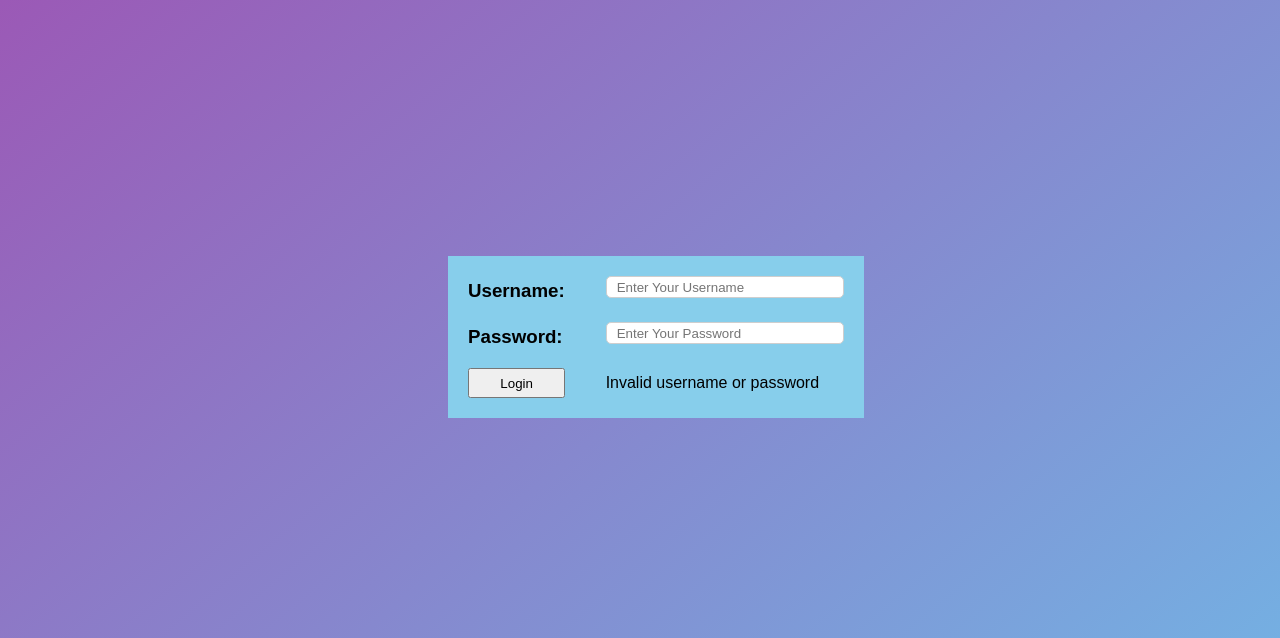
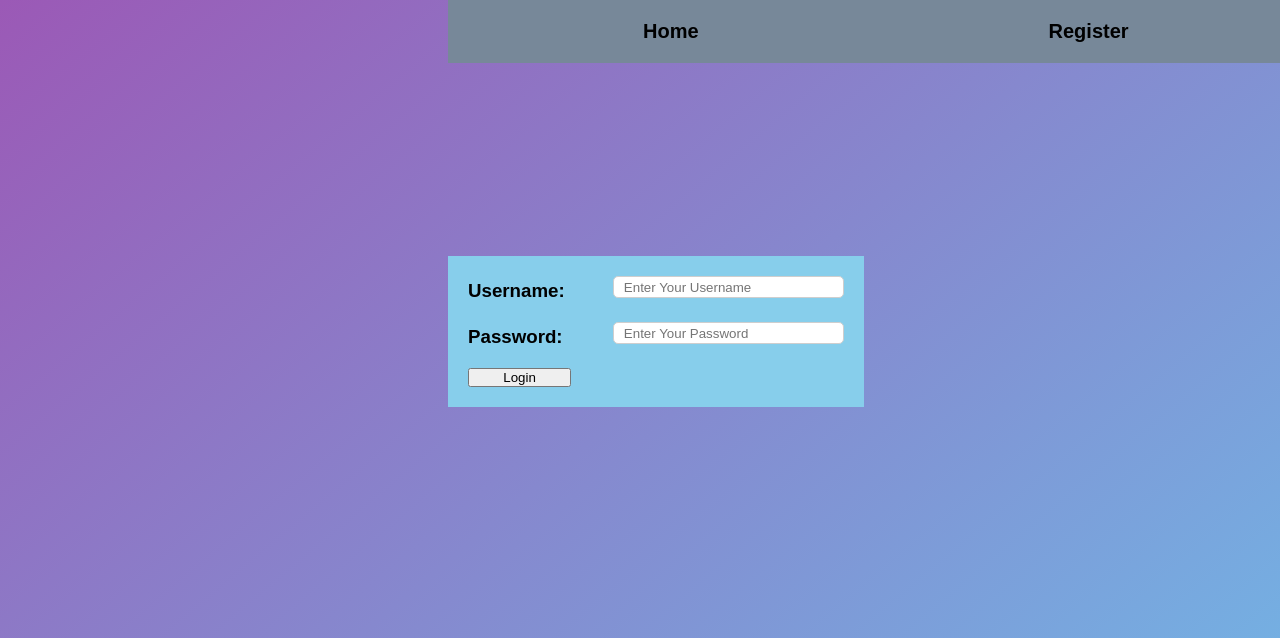
Before and after one commit to glitch-ItsMeLuday67/Lukes-Newer-Awesomer-Website, a Flask app: page /login in a window 1280 px wide. Shown: the top 638 px of the page. Run offline with Flask 2, Linux system fonts and the light colour scheme.

Commit message:
v1.3
Added sessions and fixed registration page and login page not working at times.

```diff
--- a/app.py
+++ b/app.py
@@ -1,5 +1,7 @@
-from flask import Flask, render_template, request
+from flask import Flask, render_template, request, session
 app = Flask(__name__)
+
+app.config["SECRET_KEY"] = "encrypted_data"
 
 @app.route("/")
 def index():
@@ -160,26 +162,33 @@
 
     return render_template("encrypt_decrypt.html", decrypt = decrypt)
 
-users = []
-user_password = []
-user_email = []
-
 @app.route('/register', methods=['GET', 'POST'])
 def register():
     if request.method == "GET":
         return render_template("register.html")
 
+    global users, user_password, user_email
+
+    users = ['1']
+    user_password = ['2']
+    user_email = ['3']
+
     username = request.form.get("username")
+    print(username)
+    session["username"] = username
     password = request.form.get("password")
+    print(password)
+    session["password"] = password
     confirmpass = request.form.get("cpassword")
     email = request.form.get("email")
-    me = ""
+    session["email"] = email
+    message = ""
 
-    if username in users:
+    if username in users and users != []:
         message = "Username already exists. Please choose another one."
         return render_template("register.html", message = message)
 
-    if email in user_email:
+    if email in user_email and user_email != []:
         message = "Email already exists. Please choose another one."
         return render_template("register.html", message = message)
 
@@ -200,19 +209,24 @@
 @app.route('/login', methods=['GET', 'POST'])
 def login():
 
+    if request.method=="GET":
+        return render_template("login.html")
+
     username = request.form.get("username")
     password = request.form.get("password")
-    msg = ""
+    message_login = ""
 
     if username not in users or password not in user_password:
-        if username == "" and password == "":
-            msg = ""
-        else:
-            msg = "Invalid username or password"
-        return render_template("login.html", msg = msg)
+        message_login = "Invalid username or password"
+        return render_template("login.html", msg = message_login)
+
     elif username in users and password in user_password:
-        msg = "You have successfully registered!"
-        return render_template("login.html", msg = msg)
+        message_login = "You have successfully registered!"
+        return render_template("login.html", msg = message_login)
+
+@app.route('/users', methods=['GET', 'POST'])
+def users():
+    return render_template("users.html")
 
 if __name__ == "__main__":
     app.run(debug=True)
--- a/templates/index.html
+++ b/templates/index.html
@@ -56,6 +56,7 @@
           <li><a href="/login"> Login</a></li>
         </ul>
       </header>
+      {{session.get("username")}}
       <div class = "myProjects">
         <div>
           <a href="/biggest_number"><img src="../static/numbers.png" alt="numbers.png">
--- a/templates/login.html
+++ b/templates/login.html
@@ -46,10 +46,40 @@
             border-radius: 5px;
             height: 20px;
         }
+        header ul{
+            list-style-type: none;
+            display:flex;
+            justify-content: space-around;
+            font-size: 20px;
+            font-family: sans-serif;
+            font-weight: bolder;
+            position: fixed;
+            width: 100%;
+            padding: 20px;
+            top: 0;
+            background-color: lightslategray;
+            margin: 0;
+        }
+        header a{
+            text-decoration: none;
+            color:black;
+            transition: 0.3s;
+        }
+        header a:hover{
+            font-size: 50px;
+            transition: 0.3s;
+        }
     </style>
 </head>
 <body>
-    <form action="/login" method="POST" msg = "">
+    <header>
+        <ul>
+            <li><a href="/index" class="active"><i class="fas fa-home"></i> Home</a></li>
+            <li><a href="/register"> Register</a></li>
+            <li><a href="/login"> Login</a></li>
+        </ul>
+    </header>
+    <form action="/login" method="POST">
         <h3>Username:</h3>
         <input type="text" name="username" placeholder="Enter Your Username">
         <h3>Password:</h3>
```
Also changed, not shown: practice.py (+3 -26 lines), sql.py (added, +7 -0 lines), templates/users.html (added, +23 -0 lines), students.db (added).
